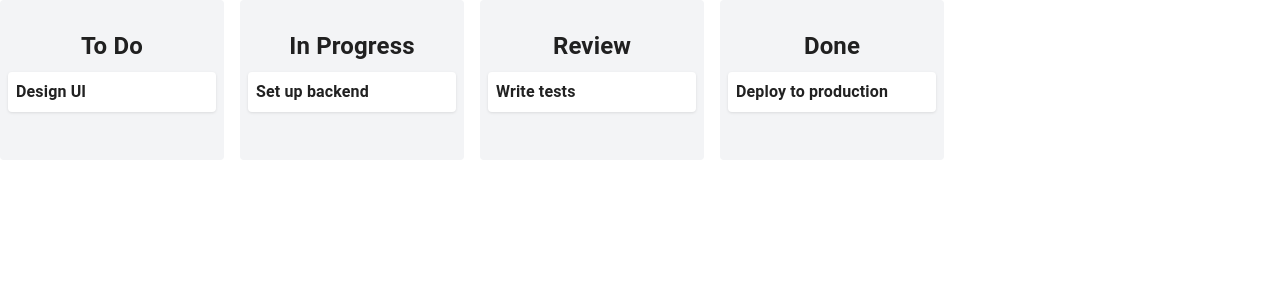
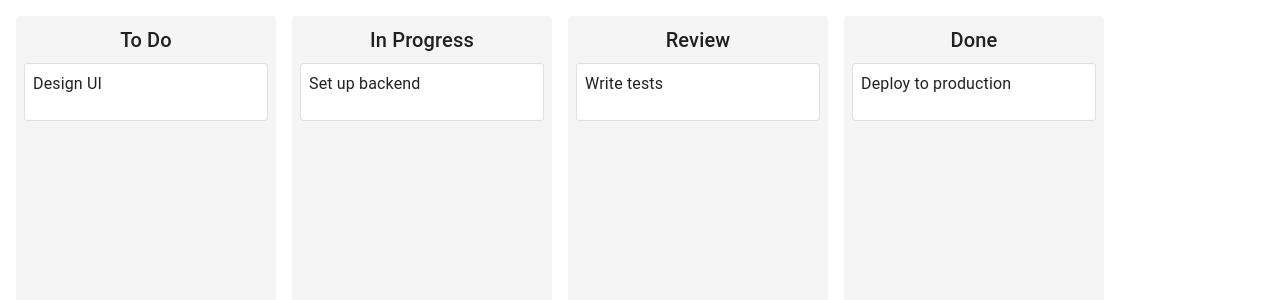
Before and after one commit to FedericoParente/AiCopilotProject, a React (Vite) app in the folder frontend/: page /kanban in a window 1280 px wide. Shown: the top 300 px of the page. Built offline with nearby package versions, Linux system fonts and the light colour scheme.

Commit message:
fix drag and drop in KanbanBoard

```diff
--- a/frontend/src/components/KanbanBoard.tsx
+++ b/frontend/src/components/KanbanBoard.tsx
@@ -1,5 +1,14 @@
-import React, { useState, ReactNode } from 'react';
-import { DragDropContext, Droppable, Draggable, DropResult } from 'react-beautiful-dnd';
+import React, { useState } from 'react';
+import Box from '@mui/material/Box';
+import Card from '@mui/material/Card';
+import CardContent from '@mui/material/CardContent';
+import Typography from '@mui/material/Typography';
+import Dialog from '@mui/material/Dialog';
+import DialogTitle from '@mui/material/DialogTitle';
+import DialogContent from '@mui/material/DialogContent';
+import DialogActions from '@mui/material/DialogActions';
+import TextField from '@mui/material/TextField';
+import Button from '@mui/material/Button';
 
 interface Task {
   id: number;
@@ -9,7 +18,6 @@ interface Task {
 
 const statuses = ['To Do', 'In Progress', 'Review', 'Done'];
 
-// Sample tasks for testing
 const initialTasks: Task[] = [
   { id: 1, name: 'Design UI', status: 'To Do' },
   { id: 2, name: 'Set up backend', status: 'In Progress' },
@@ -17,79 +25,101 @@ const initialTasks: Task[] = [
   { id: 4, name: 'Deploy to production', status: 'Done' },
 ];
 
-// Props for a customizable task item
 interface TaskItemProps {
   task: Task;
+  onUpdateName: (id: number, newName: string) => void;
+  onDragStart: (id: number) => void;
 }
 
-// Mock TaskItem component to be customized later
-function TaskItem({ task }: TaskItemProps) {
-  // Render logic can be replaced with custom UI
+function TaskItem({ task, onUpdateName, onDragStart }: TaskItemProps) {
+  const [open, setOpen] = useState(false);
+  const [tempName, setTempName] = useState(task.name);
+
+  const handleSave = () => {
+    onUpdateName(task.id, tempName.trim() || task.name);
+    setOpen(false);
+  };
+
   return (
-    <div className="bg-white p-2 mb-2 rounded shadow">
-      <strong>{task.name}</strong>
-    </div>
+    <>
+      <Card
+        variant="outlined"
+        sx={{ cursor: 'grab', mb: 1 }}
+        draggable
+        onDragStart={() => onDragStart(task.id)}
+        onClick={() => setOpen(true)}
+      >
+        <CardContent sx={{ p: 1 }}>
+          <Typography>{task.name}</Typography>
+        </CardContent>
+      </Card>
+
+      <Dialog open={open} onClose={() => setOpen(false)} fullWidth maxWidth="xs">
+        <DialogTitle>Edit Task</DialogTitle>
+        <DialogContent>
+          <TextField
+            autoFocus
+            margin="dense"
+            label="Task Name"
+            type="text"
+            fullWidth
+            value={tempName}
+            onChange={(e) => setTempName(e.target.value)}
+          />
+        </DialogContent>
+        <DialogActions>
+          <Button onClick={() => setOpen(false)}>Cancel</Button>
+          <Button onClick={handleSave} variant="contained">
+            Save
+          </Button>
+        </DialogActions>
+      </Dialog>
+    </>
   );
 }
 
-type KanbanBoardProps = {
-  renderTask?: (task: Task) => ReactNode;
+export default function KanbanBoard() {
+  const [tasks, setTasks] = useState<Task[]>(initialTasks);
+  const [draggedId, setDraggedId] = useState<number | null>(null);
+
+  const updateTaskName = (id: number, newName: string) => {
+    setTasks((prev) => prev.map((t) => (t.id === id ? { ...t, name: newName } : t)));
   };
 
-export default function KanbanBoard({ renderTask }: KanbanBoardProps) {
-  const [tasks, setTasks] = useState<Task[]>(initialTasks);
-
-  // Use provided renderer or default TaskItem
-  const renderTaskNode = (task: Task) => {
-    return renderTask ? renderTask(task) : <TaskItem task={task} />;
+  const handleDragStart = (id: number) => {
+    setDraggedId(id);
   };
 
-  // Handler for drag-and-drop end event
-  const onDragEnd = (result: DropResult) => {
-    const { source, destination, draggableId } = result;
-    if (!destination) return;
-    if (source.droppableId === destination.droppableId) return;
-
-    setTasks((prev) =>
-      prev.map((t) =>
-        t.id.toString() === draggableId ? { ...t, status: destination.droppableId } : t
-      )
-    );
+  const handleDrop = (status: string) => {
+    if (draggedId === null) return;
+    setTasks((prev) => prev.map((t) => (t.id === draggedId ? { ...t, status } : t)));
+    setDraggedId(null);
   };
 
   return (
-    <DragDropContext onDragEnd={onDragEnd}>
-      <div className="flex gap-4">
+    <Box sx={{ display: 'flex', gap: 2, p: 2, overflowX: 'auto' }}>
       {statuses.map((status) => (
-          <Droppable droppableId={status} key={status}>
-            {(provided) => (
-              <div
-                className="bg-gray-100 p-2 rounded w-56 min-h-[10rem]"
-                ref={provided.innerRef}
-                {...provided.droppableProps}
+        <Box
+          key={status}
+          onDragOver={(e) => e.preventDefault()}
+          onDrop={() => handleDrop(status)}
+          sx={{ width: 260, minHeight: 300, bgcolor: '#f5f5f5', p: 1, borderRadius: 1 }}
         >
-                <h2 className="font-semibold text-center mb-2">{status}</h2>
+          <Typography variant="h6" align="center" gutterBottom>
+            {status}
+          </Typography>
           {tasks
             .filter((t) => t.status === status)
-                  .map((task, index) => (
-                    <Draggable draggableId={task.id.toString()} index={index} key={task.id}>
-                      {(providedDraggable) => (
-                        <div
-                          ref={providedDraggable.innerRef}
-                          {...providedDraggable.draggableProps}
-                          {...providedDraggable.dragHandleProps}
-                        >
-                          {renderTaskNode(task)}
-                        </div>
-                      )}
-                    </Draggable>
+            .map((task) => (
+              <TaskItem
+                key={task.id}
+                task={task}
+                onUpdateName={updateTaskName}
+                onDragStart={handleDragStart}
+              />
             ))}
-                {provided.placeholder}
-              </div>
-            )}
-          </Droppable>
+        </Box>
       ))}
-      </div>
-    </DragDropContext>
+    </Box>
   );
 }
```
Also changed, not shown: 2 other files (tests, documents, lock files or other folders). Lines whose indentation alone changed are shown as unchanged.
